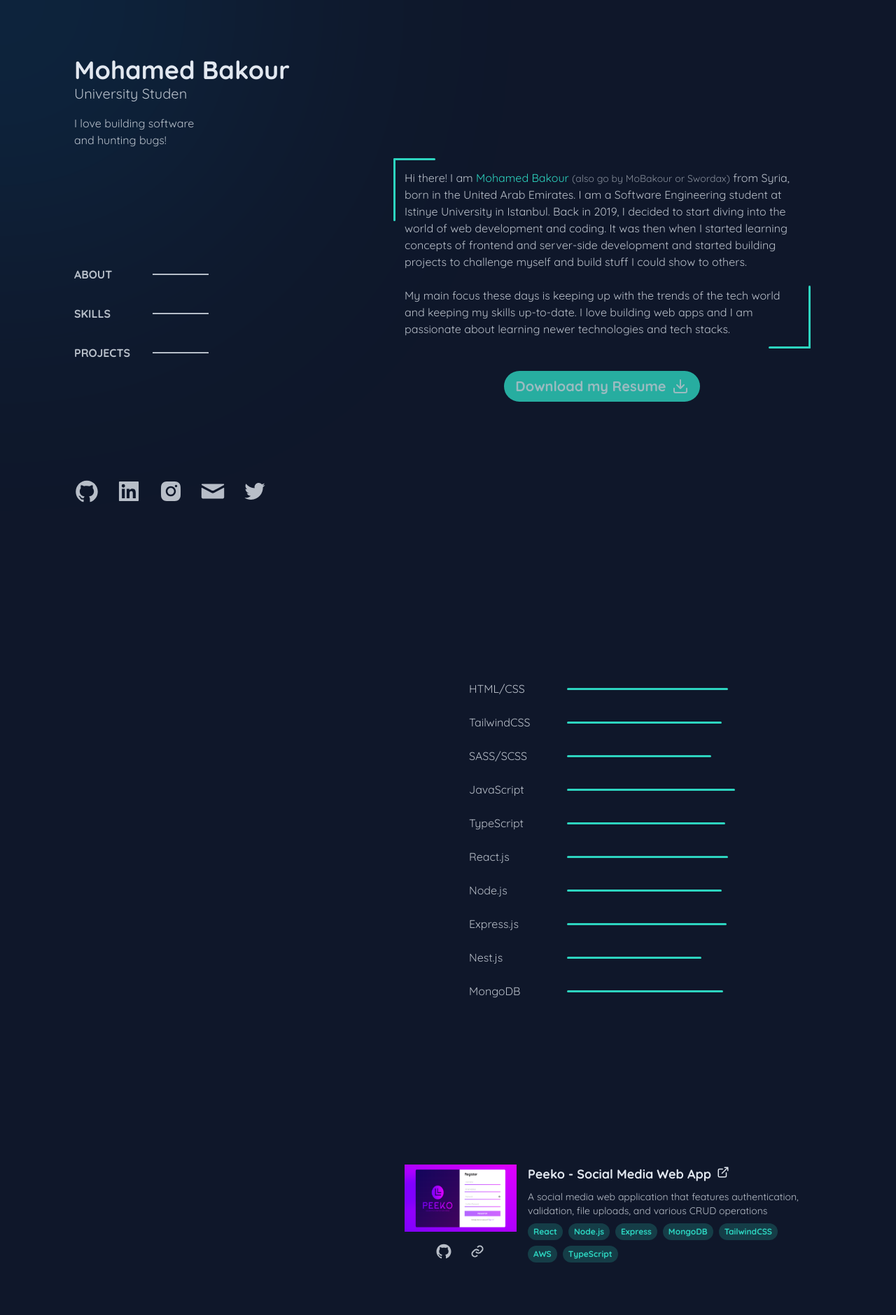
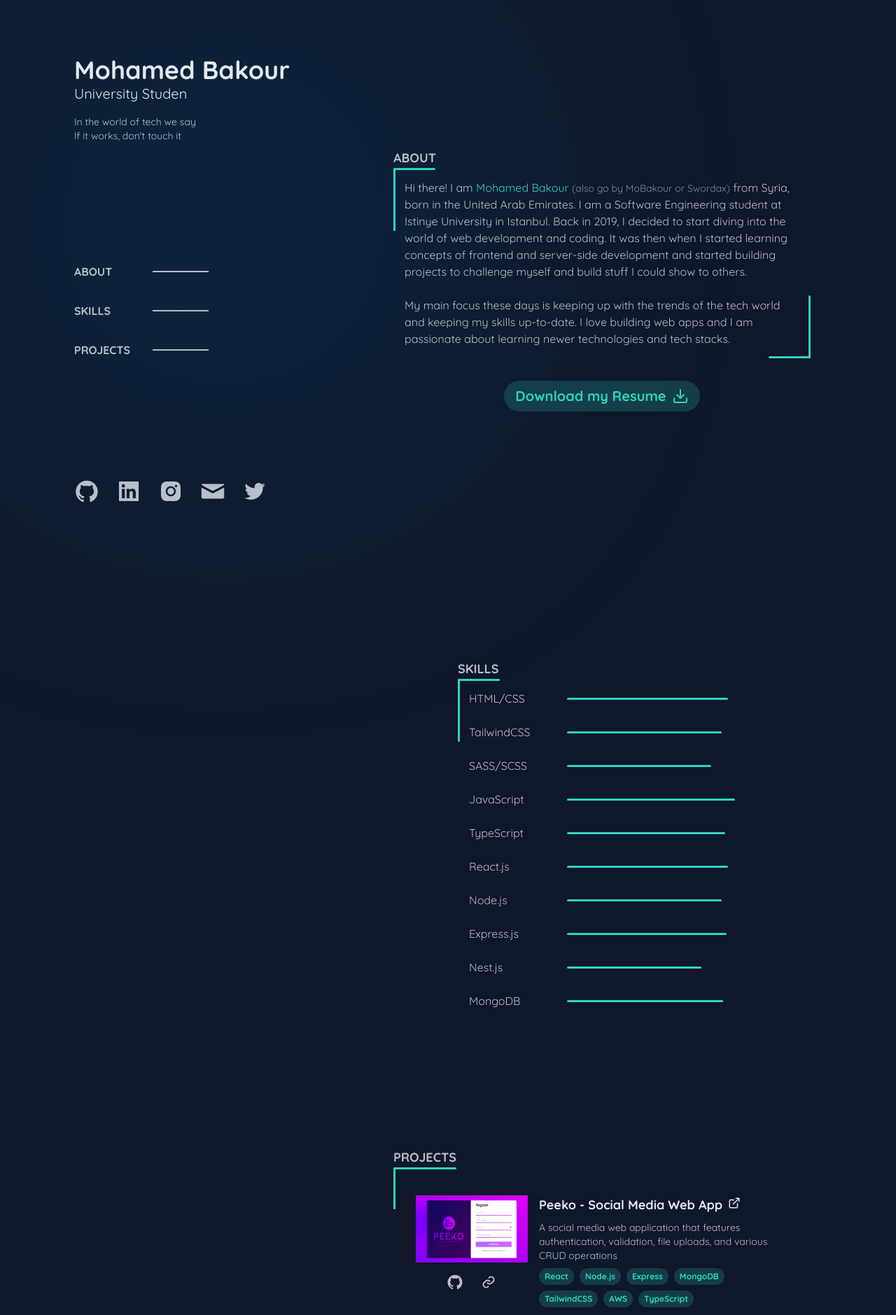
Before and after one commit to MoBakour/portfolio, a React (Vite) app: page / in a window 1280 px wide. Shown: the top 1879 px of the page at 70% size. Built offline with nearby package versions, Linux system fonts and the light colour scheme.

Commit message:
Changed and fixes

```diff
--- a/src/App.tsx
+++ b/src/App.tsx
@@ -19,8 +19,10 @@ const App = () => {
 		const handleMouseMove = (e: MouseEvent) => {
 			if (!bubbleRef.current) return;
 
-			bubbleRef.current.style.left = e.pageX.toString() + "px";
-			bubbleRef.current.style.top = e.pageY.toString() + "px";
+			const { width } = bubbleRef.current.getBoundingClientRect();
+
+			bubbleRef.current.style.left = e.pageX - width / 2 + "px";
+			bubbleRef.current.style.top = e.pageY - width / 2 + "px";
 		};
 
 		window.addEventListener("mousemove", handleMouseMove);
@@ -32,10 +34,10 @@ const App = () => {
 
 	return (
 		<div className="app min-h-screen bg-slate-900 text-slate-200/80">
-			{/* decoration bubble element */}
+			{/* decoration moving bubble */}
 			<div
 				ref={bubbleRef}
-				className="w-[calc(100vw/2)] h-[calc(100vw/2)] rounded-full bg-sky-600 absolute blur-[200px] opacity-20 pointer-events-none -z-10 -translate-x-1/2 -translate-y-1/2"
+				className="w-[calc(100vw/2)] h-[calc(100vw/2)] rounded-full bg-sky-600 absolute blur-[200px] opacity-20 pointer-events-none lg:hidden"
 			/>
 
 			<div className="max-w-[1100px] m-auto flex lg:flex-col lg:items-center">
--- a/src/components/About.tsx
+++ b/src/components/About.tsx
@@ -1,62 +1,13 @@
 import IconDownload from "../icons/IconDownload";
-
-interface ILine {
-	className?: "";
-	vertical?: boolean;
-	horizontal?: boolean;
-	top?: boolean;
-	left?: boolean;
-	bottom?: boolean;
-	right?: boolean;
-	short?: boolean;
-	long?: boolean;
-}
-
-const Line = ({
-	className = "",
-	vertical = false,
-	horizontal = false,
-	top = false,
-	left = false,
-	bottom = false,
-	right = false,
-	short = false,
-	long = false,
-}: ILine) => {
-	return (
-		<div
-			className={`bg-teal-400 rounded absolute ${className}`}
-			style={{
-				top: top ? "0" : "auto",
-				left: left ? "0" : "auto",
-				bottom: bottom ? "0" : "auto",
-				right: right ? "0" : "auto",
-				width: (() => {
-					if (vertical) return "3px";
-					else if (horizontal && short) {
-						return "60px";
-					} else if (horizontal && long) {
-						return "90px";
-					}
-				})(),
-				height: (() => {
-					if (horizontal) return "3px";
-					else if (vertical && short) {
-						return "60px";
-					} else if (vertical && long) {
-						return "90px";
-					}
-				})(),
-			}}
-		/>
-	);
-};
+import Line from "./Line";
 
 const About = () => {
 	return (
 		<section id="about">
+			<h2 className="uppercase text-lg font-bold">About</h2>
+
 			<article className="p-4 relative">
-				{/* design */}
+				{/* decoration corners */}
 				<Line top left horizontal short />
 				<Line top left vertical long />
 				<Line bottom right horizontal short />
@@ -90,7 +41,7 @@ const About = () => {
 
 			<a
 				title="Download Resume"
-				className="cursor-pointer w-fit flex justify-center items-center gap-2 bg-teal-400 font-bold text-xl rounded-full py-2 px-4 m-auto mt-8 opacity-80 transition hover:opacity-100"
+				className="cursor-pointer w-fit flex justify-center items-center gap-2 bg-teal-400/20 text-teal-400 font-bold text-xl rounded-full py-2 px-4 m-auto mt-8 transition hover:opacity-80"
 				href="/Mohamed_Bakour_Resume.docx"
 				download="Mohamed_Bakour_Resume.docx"
 			>
--- a/src/components/FadeInDiv.tsx
+++ b/src/components/FadeInDiv.tsx
@@ -3,10 +3,16 @@ import { useEffect, useRef, useState } from "react";
 interface IFadeInDivProps {
 	children: React.ReactNode;
 	className?: string;
+	percentage?: number;
 	[key: string]: any;
 }
 
-const FadeInDiv = ({ children, className, ...rest }: IFadeInDivProps) => {
+const FadeInDiv = ({
+	children,
+	className,
+	percentage = 30,
+	...rest
+}: IFadeInDivProps) => {
 	const domRef = useRef<HTMLDivElement>(null);
 	const [visible, setVisible] = useState<boolean>(false);
 
@@ -18,7 +24,7 @@ const FadeInDiv = ({ children, className, ...rest }: IFadeInDivProps) => {
 				setVisible(entries[0].isIntersecting);
 			},
 			{
-				rootMargin: "0px 0px -30% 0px",
+				rootMargin: `-${percentage}% 0px`,
 			}
 		);
 
--- a/src/components/Header.tsx
+++ b/src/components/Header.tsx
@@ -10,7 +10,6 @@ const phrases = [
 	"University Student",
 	"Web Developer",
 	"JavaScripter",
-	"Syrian",
 ];
 
 const contacts = [
@@ -82,20 +81,20 @@ const Header = ({ sections }: IHeader) => {
 	}, []);
 
 	return (
-		<header className="w-[40%] lg:w-[90%] h-screen py-20 px-4 sm:px-0 flex flex-col lg:items-center justify-between sticky lg:static top-0 animate-slideFromLeft">
+		<header className="w-[40%] lg:w-[90%] h-screen md:h-auto md:gap-16 py-20 px-4 sm:px-0 flex flex-col lg:items-center justify-between sticky lg:static top-0 animate-slideFromLeft">
 			{/* top */}
 			<div>
 				<h1 className="text-slate-200 text-4xl font-bold">
 					Mohamed Bakour
 				</h1>
-				<h2 className="text-xl">
+				<h2 className="text-slate-200 text-xl">
 					{display}
 					<span className="pl-[1px] animate-blink">|</span>
 				</h2>
-				<p className="pt-4">
-					I love building software
+				<p className="pt-4 text-sm">
+					In the world of tech we say
 					<br />
-					and hunting bugs!
+					If it works, don't touch it
 				</p>
 			</div>
 
--- /dev/null
+++ b/src/components/Line.tsx
@@ -0,0 +1,53 @@
+interface ILine {
+	className?: "";
+	vertical?: boolean;
+	horizontal?: boolean;
+	top?: boolean;
+	left?: boolean;
+	bottom?: boolean;
+	right?: boolean;
+	short?: boolean;
+	long?: boolean;
+}
+
+const Line = ({
+	className = "",
+	vertical = false,
+	horizontal = false,
+	top = false,
+	left = false,
+	bottom = false,
+	right = false,
+	short = false,
+	long = false,
+}: ILine) => {
+	return (
+		<div
+			className={`bg-teal-400 rounded absolute ${className}`}
+			style={{
+				top: top ? "0" : "auto",
+				left: left ? "0" : "auto",
+				bottom: bottom ? "0" : "auto",
+				right: right ? "0" : "auto",
+				width: (() => {
+					if (vertical) return "3px";
+					else if (horizontal && short) {
+						return "60px";
+					} else if (horizontal && long) {
+						return "90px";
+					}
+				})(),
+				height: (() => {
+					if (horizontal) return "3px";
+					else if (vertical && short) {
+						return "60px";
+					} else if (vertical && long) {
+						return "90px";
+					}
+				})(),
+			}}
+		/>
+	);
+};
+
+export default Line;
--- a/src/components/Projects.tsx
+++ b/src/components/Projects.tsx
@@ -7,6 +7,8 @@ import StockAIThumbnail from "../images/stockai-thumbnail.png";
 import WeSchoolThumbnail from "../images/weschool-thumbnail.png";
 import SwordyTypeThumbnail from "../images/swordytype-thumbnail.png";
 import AxcellentThumbnail from "../images/axcellent-thumbnail.png";
+import Line from "./Line";
+import FadeInDiv from "./FadeInDiv";
 
 enum Techs {
 	HTML = "HTML",
@@ -55,7 +57,7 @@ const projects: IProject[] = [
 		],
 	},
 	{
-		title: "PotatoDB - Filesystem DB Package",
+		title: "PotatoDB - NPM Library for Creating Filesystem Databases",
 		description:
 			"An npm library for creating and managing local filesystem based databases in Node.js servers",
 		image: PotatoDBThumbnail,
@@ -73,7 +75,7 @@ const projects: IProject[] = [
 		stack: [Techs.PYTHON, Techs.TYPESCRIPT, Techs.REACT, Techs.TAILWIND],
 	},
 	{
-		title: "WeSchool - Class Management App",
+		title: "WeSchool - Class Management Web App",
 		description:
 			"A web app for managing school classrooms and students. Features authentication, validation, and various CRUD operations.",
 		image: WeSchoolThumbnail,
@@ -114,7 +116,7 @@ interface IProjectProps {
 const Project = ({ project }: IProjectProps) => {
 	return (
 		<a href={project.repo} target="_blank">
-			<div className="group-hover:opacity-60 group p-4 py-6 flex sm:flex-col-reverse gap-4 transition rounded-lg hover:!opacity-100 hover:bg-slate-800/50 hover:shadow-[inset_0_1px_0_0_rgba(148,163,184,0.1)] hover:drop-shadow-lg cursor-pointer">
+			<div className="group-hover:opacity-60 md:!opacity-100 group p-4 py-6 flex sm:flex-col-reverse gap-4 transition rounded-lg hover:!opacity-100 hover:bg-slate-800/50 hover:shadow-[inset_0_1px_0_0_rgba(148,163,184,0.1)] hover:drop-shadow-lg md:hover:bg-transparent md:hover:shadow-none md:hover:drop-shadow-none cursor-pointer">
 				<div className="flex flex-col w-fit gap-2">
 					<img
 						src={project.image}
@@ -166,10 +168,20 @@ const Project = ({ project }: IProjectProps) => {
 
 const Projects = () => {
 	return (
-		<section id="projects" className="flex flex-col gap-6 group">
-			{projects.map((project) => (
-				<Project key={project.title} project={project} />
-			))}
+		<section id="projects">
+			<h2 className="uppercase text-lg font-bold">Projects</h2>
+
+			<div className="p-4 relative group flex flex-col gap-6">
+				{/* decoration lines */}
+				<Line top left horizontal long />
+				<Line top left vertical short />
+
+				{projects.map((project) => (
+					<FadeInDiv percentage={10} key={project.title}>
+						<Project project={project} />
+					</FadeInDiv>
+				))}
+			</div>
 		</section>
 	);
 };
--- a/src/components/Skills.tsx
+++ b/src/components/Skills.tsx
@@ -1,4 +1,5 @@
 import { useRef, useEffect, useState } from "react";
+import Line from "./Line";
 
 const skills = [
 	{
@@ -55,7 +56,7 @@ const Skills = () => {
 				setVisible(entries[0].isIntersecting);
 			},
 			{
-				rootMargin: "0px 0px -30% 0px",
+				rootMargin: "-30% 0px",
 			}
 		);
 
@@ -66,6 +67,14 @@ const Skills = () => {
 
 	return (
 		<section id="skills" ref={domRef}>
+			<h2 className="uppercase text-lg font-bold">Skills</h2>
+
+			<div className="px-4 py-1 relative">
+				{/* decoration corners */}
+				<Line top left horizontal short />
+				<Line top left vertical long />
+
+				{/* skills */}
 				{skills.map((skill) => (
 					<div
 						key={skill.name}
@@ -81,13 +90,16 @@ const Skills = () => {
 							>
 								<div
 									className={`h-[3px] bg-teal-400 ${
-									visible ? "animate-progress" : "w-0"
+										visible
+											? "animate-progress"
+											: "animate-unprogress"
 									}`}
 								/>
 							</div>
 						</div>
 					</div>
 				))}
+			</div>
 		</section>
 	);
 };
--- a/src/index.css
+++ b/src/index.css
@@ -87,3 +87,17 @@
 		width: 100%;
 	}
 }
+
+.animate-unprogress {
+	animation: unprogress 1s forwards;
+}
+
+@keyframes unprogress {
+	from {
+		width: 100%;
+	}
+
+	to {
+		width: 0;
+	}
+}
```
Lines whose indentation alone changed are shown as unchanged.
